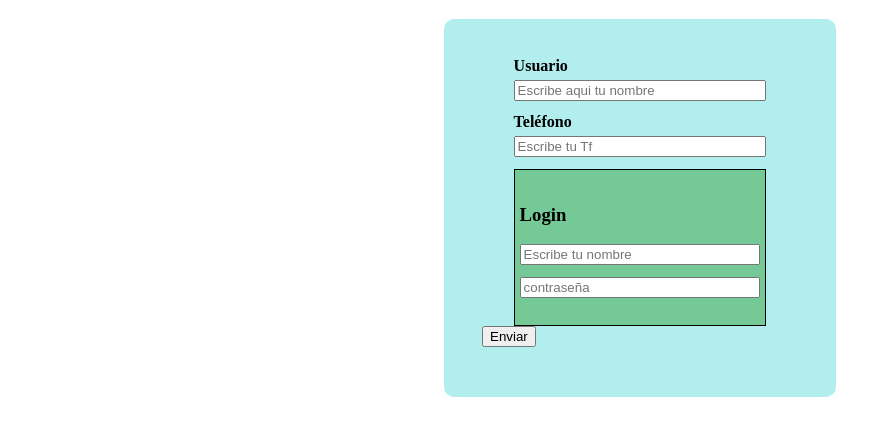
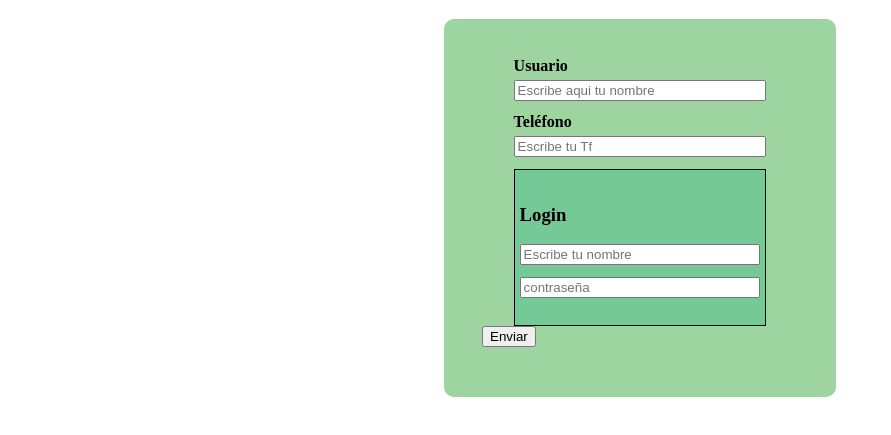
Before and after one commit to ramon-OAL/formulario, a plain HTML site: page index.html in a window 1280 px wide. Shown: the part 61-496 px from the top of the page, without its empty margins (0-891 px from the left). Drawn offline with Linux system fonts and the light colour scheme.

Commit message:
cambio nuevo en css

```diff
--- a/css/estilos.css
+++ b/css/estilos.css
@@ -3,7 +3,7 @@ form{
     padding: 3%;
     border-radius: 10px;
     margin: auto;
-    background-color: rgb(179, 238, 238);
+    background-color: rgb(157, 212, 160);
 }
 
 div{
```
